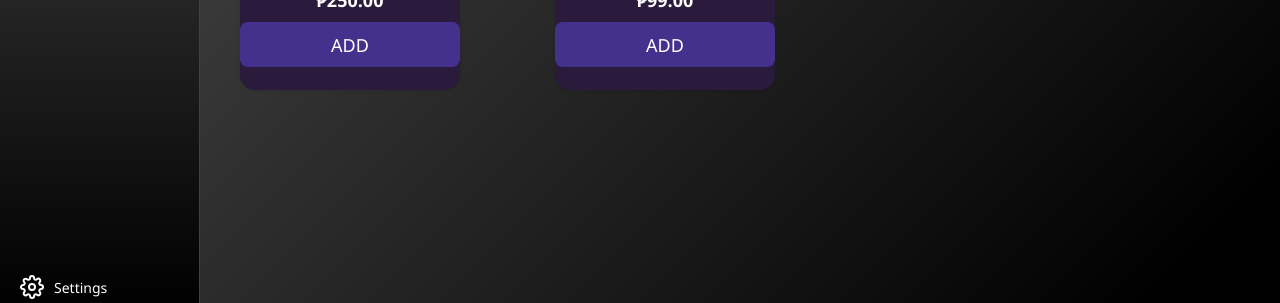
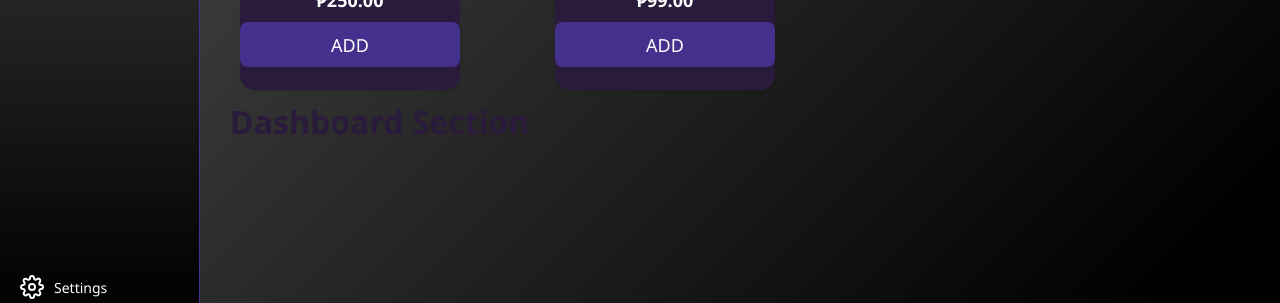
Before and after one commit to jhoey123/NPC---Nexus-Gadgets, a PHP site: page /adminpanel.php in a window 1280 px wide. Shown: the part 409-712 px from the top of the page. Run offline with PHP 8.4, Linux system fonts and the light colour scheme; a user stored in the database is signed in; data comes from the database, SQL or seed files in the repository.

Commit message:
fixed sidebar b uttons

```diff
--- a/adminpanel.php
+++ b/adminpanel.php
@@ -161,6 +161,10 @@ if (!isset($_SESSION['user'])) {
 
     </div>
 
+
+    <div class="dashboard-content" id="dashboard-content">
+        <h1>Dashboard Section</h1>
+    </div>
 
     <div class="upload-content" id="upload-content" style="display: none;">
         <h1>Upload Section</h1>
@@ -362,11 +366,9 @@ if (!isset($_SESSION['user'])) {
 
         function switchView(view) {
             // Hide all content sections
-            document.getElementById('dashboard-content').style.display = 'none';
-            document.getElementById('upload-content').style.display = 'none';
-            document.getElementById('products-content').style.display = 'none';
-            document.getElementById('settings-content').style.display = 'none';
-            document.getElementById('logout-content').style.display = 'none';
+            document.querySelectorAll('.main-content > div').forEach(section => {
+                section.style.display = 'none';
+            });
 
             // Show the selected content section
             document.getElementById(`${view}-content`).style.display = 'block';
@@ -396,6 +398,13 @@ if (!isset($_SESSION['user'])) {
             sidebar.addEventListener('mouseout', () => {
                 mainContent.classList.remove('sidebar-expanded');
             });
+
+            // Add event listeners to sidebar buttons
+            document.getElementById('dashboard-button').addEventListener('click', () => switchView('dashboard'));
+            document.getElementById('upload-button').addEventListener('click', () => switchView('upload'));
+            document.getElementById('products-button').addEventListener('click', () => switchView('products'));
+            document.getElementById('settings-button').addEventListener('click', () => switchView('settings'));
+            document.getElementById('logout-button').addEventListener('click', () => switchView('logout'));
         });
 
 
```
